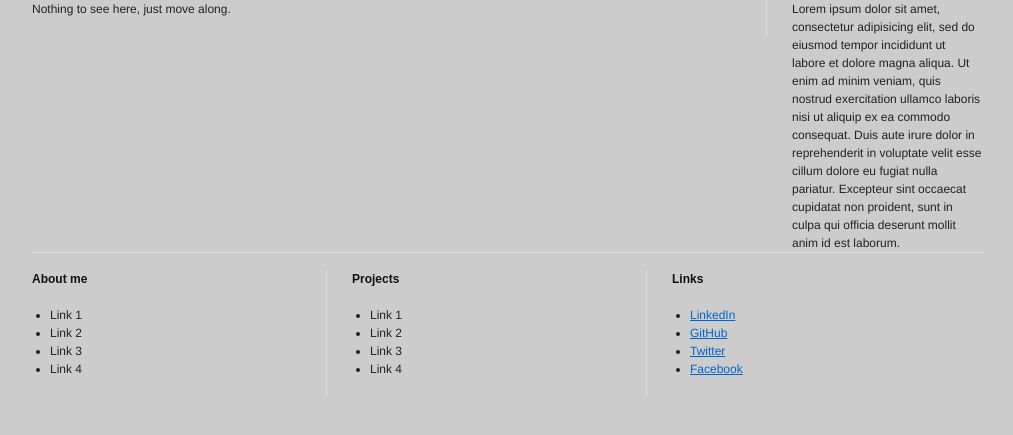
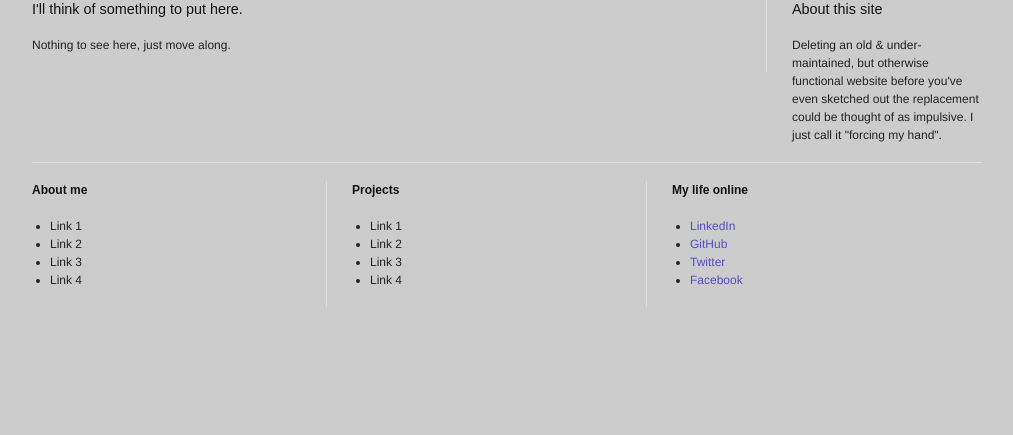
Before and after one commit to colmdoyle/personalsite, a PHP site: page / in a window 1280 px wide. Shown: the part 127-562 px from the top of the page, without its empty margins (133-1146 px from the left). Run offline with PHP 8.4, Linux system fonts and the light colour scheme; some libraries are stand-ins or nearby versions; some web fonts are replaced.

Commit message:
Change to links + new 'About'
The links got a new color and now only underline on a hover. Also, replaced the lipsum with a small blurb.

Signed-off-by: Colm Doyle <colm@colmisainmdom.com>

```diff
--- a/css/custom.css
+++ b/css/custom.css
@@ -13,3 +13,6 @@ text-shadow: 0 1px 0 #AAAAAA;
 }
 
 h1,h2,h3,h4,h5,h6 { font-family: 'Droid Sans', arial, serif; }
+
+a {color: #564CC6; text-decoration: none;}
+a:hover {text-decoration: underline;}
--- a/index.php
+++ b/index.php
@@ -13,7 +13,7 @@
 	    <meta property="og:title" content="Colm is ainm dom"/>
 	    <meta property="og:type" content="website"/>
 	    <meta property="og:url" content="http://www.colmisainmdom.com/index.php"/>
-	    <meta property="og:image" content="http://www.colmisainmdom.com/img/ogimg.jpg"/>
+	    <meta property="og:image" content="http://www.colmisainmdom.com/img/headshot.jpg"/>
     	<meta property="og:sitename" content="Colm is ainm dom"/>
      	<meta property="fb:app_id" content="140479545983869"/>
     	<meta property="og:description" content="The website of a twenty something developer from Dublin, Ireland"/>
@@ -78,10 +78,15 @@
 	</div>
 	<div id="content" class="container">
 		<div class="span-18 colborder">
+			<h4>I'll think of something to put here.</h4>
 			<p>Nothing to see here, just move along.</p>
 			<p><fb:like href="http://www.colmisainmdom.com/index.php" font="arial" ref="footer"></fb:like></p>
 		</div>
-		<div class="span-5 last">Lorem ipsum dolor sit amet, consectetur adipisicing elit, sed do eiusmod tempor incididunt ut labore et dolore magna aliqua. Ut enim ad minim veniam, quis nostrud exercitation ullamco laboris nisi ut aliquip ex ea commodo consequat. Duis aute irure dolor in reprehenderit in voluptate velit esse cillum dolore eu fugiat nulla pariatur. Excepteur sint occaecat cupidatat non proident, sunt in culpa qui officia deserunt mollit anim id est laborum.</div>
+		<div class="span-5 last">
+		<h4>About this site</h4>
+		Deleting an old &amp; under-maintained, but otherwise functional website before you've even sketched out the replacement could be thought of as impulsive. I just call it &quot;forcing my hand&quot;.
+		<hr class="space">
+		</div>
 	</div>
 	<div id="footer" class="container">
 		<hr/>
@@ -104,7 +109,7 @@
 			</ul>
 		</div>
 		<div class="span-8 last">
-			<h5>Links</h5>
+			<h5>My life online</h5>
 			<ul>
 				<li><a href="http://ie.linkedin.com/in/colmdoyle">LinkedIn</a></li>
 				<li><a href="http://github.com/colmdoyle">GitHub</a></li>
```
